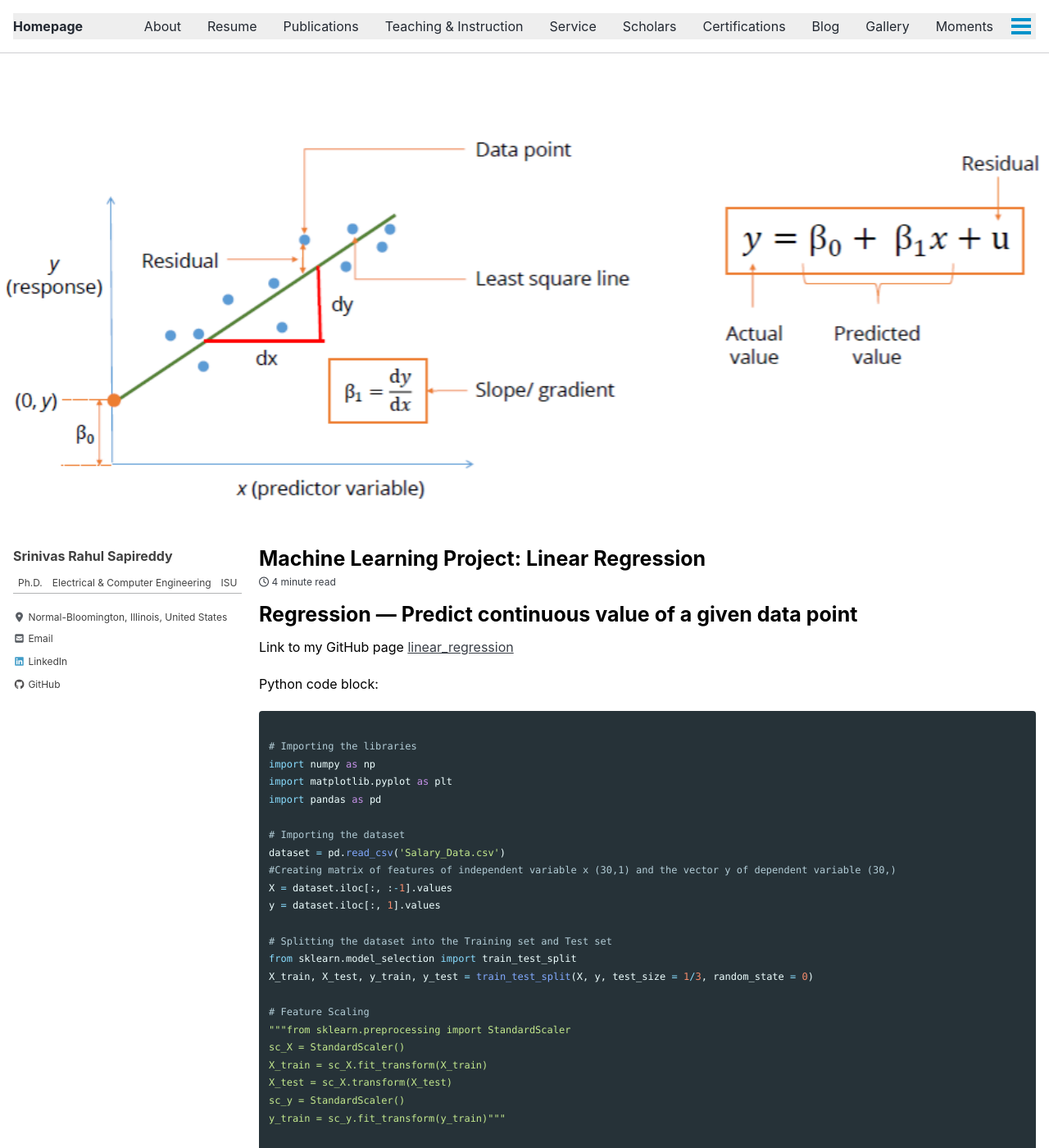
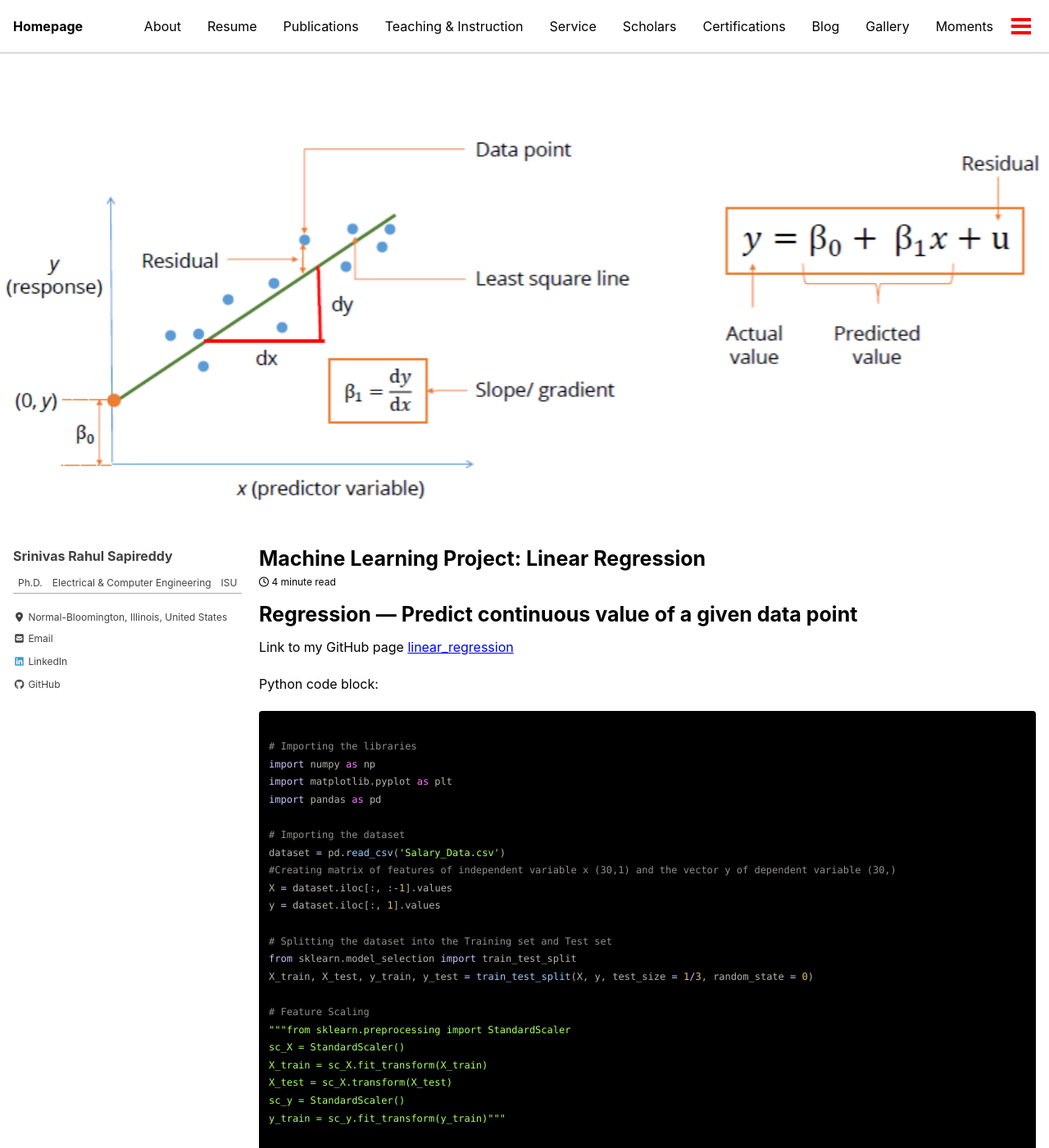
Before and after one commit to srsapireddy/srsapireddy.github.io, a Jekyll site: the page built from _posts/2020-02-08-linear-regression.md, in a window 1280 px wide and 1400 px high. Shown: the whole window at 82% size. Built offline with Jekyll 4.4.1, drawn with Linux system fonts in a browser that asks for light colours; cached includes are drawn as plain includes; nearby versions of some CDN libraries.

Commit message:
Update _config.yml

```diff
--- a/_config.yml
+++ b/_config.yml
@@ -12,7 +12,7 @@
 
 # theme                  : "minimal-mistakes-jekyll"
 # remote_theme           : "mmistakes/minimal-mistakes"
-minimal_mistakes_skin    : "air" # "air", "aqua", "contrast", "dark", "dirt", "neon", "mint", "plum", "sunrise", "contrast"
+minimal_mistakes_skin    : "contrast" # "air", "aqua", "contrast", "dark", "dirt", "neon", "mint", "plum", "sunrise", "contrast"
 
 # SEO metadata
 title: "Srinivas Rahul Sapireddy"
```
